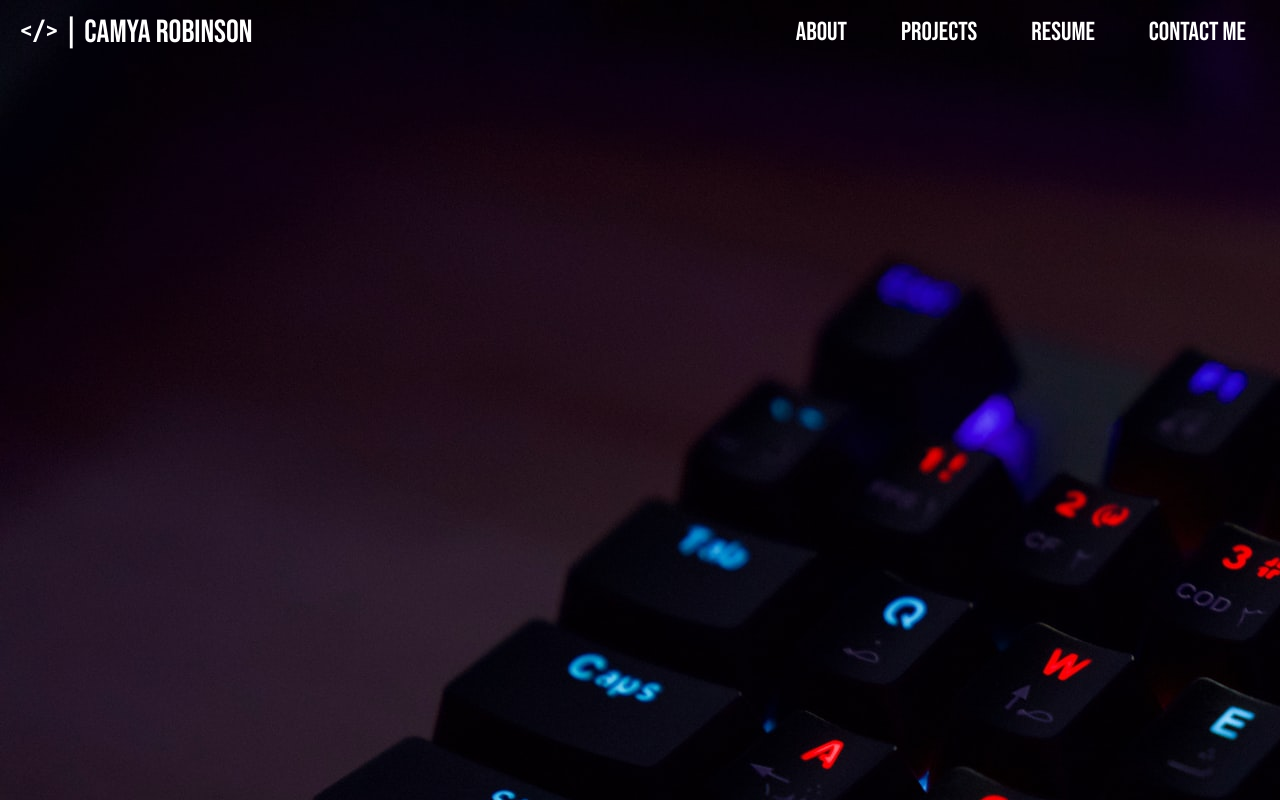
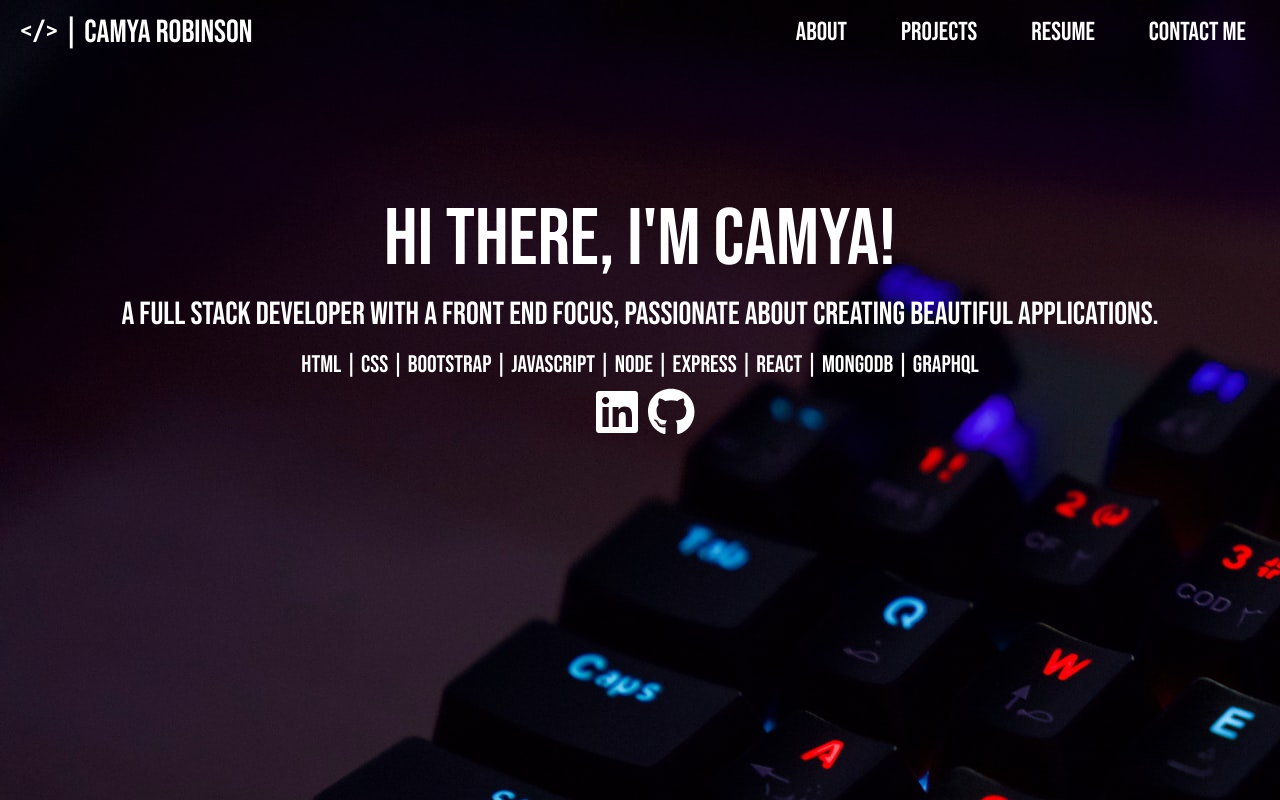
Before and after one commit to camyacodes/camyarobinson, a React (Create React App) app: page / in a window 1280 px wide. Built offline with nearby package versions, Linux system fonts and the light colour scheme.

Commit message:
added browserrouter to index.js

```diff
--- a/src/App.js
+++ b/src/App.js
@@ -15,7 +15,7 @@ function App() {
         <NavbarComp></NavbarComp>
         <div className='content'>
           <Switch>
-            <Route exact path='/camyarobinson'>
+            <Route exact path='/'>
               <Home></Home>
             </Route>
             <Route path='/about'>
--- a/src/components/NavbarComp/index.js
+++ b/src/components/NavbarComp/index.js
@@ -10,7 +10,7 @@ export default function NavbarComp() {
 	return (
 		<nav className="navbar">
 			<div className="logo">
-				<Link id="logo" to="/camyarobinson"> &lt;/&gt; | Camya Robinson </Link>
+				<Link id="logo" to="/"> &lt;/&gt; | Camya Robinson </Link>
 			</div>
 
 			<ul className="nav-links">
--- a/src/index.js
+++ b/src/index.js
@@ -1,13 +1,14 @@
 import React from "react";
+import BrowserRouter from "react-router-dom/BrowserRouter";
 import ReactDOM from "react-dom";
 import "./index.css";
 import App from "./App";
 import reportWebVitals from "./reportWebVitals";
 
 ReactDOM.render(
-	<React.StrictMode>
+	<BrowserRouter basename={process.env.PUBLIC_URL}>
 		<App />
-	</React.StrictMode>,
+	</BrowserRouter>,
 	document.getElementById("root")
 );
 
```
